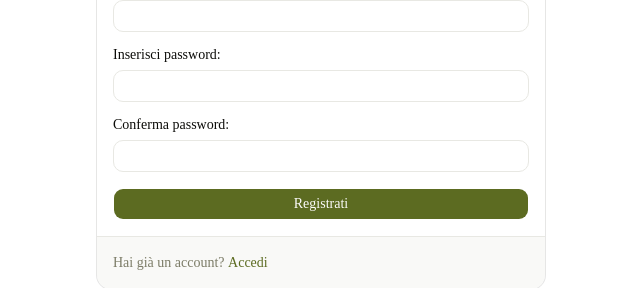
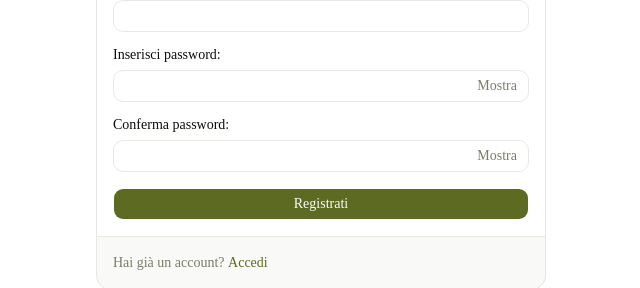
Before and after one commit to Vale3005/booklist, a Next.js app in the folder frontend/: page /register in a window 1280 px wide. Shown: the part 254-542 px from the top of the page, without its empty margins (319-959 px from the left). Built offline with nearby package versions, Linux system fonts and the light colour scheme.

Commit message:
aggiunto mostra password

```diff
--- a/frontend/app/components/DeleteForm.js
+++ b/frontend/app/components/DeleteForm.js
@@ -5,6 +5,7 @@ import { useRouter } from "next/navigation";
 import { Button } from "@/components/ui/button";
 import { Input } from "@/components/ui/input";
 import { Label } from "@/components/ui/label";
+import PasswordInput from "../components/PasswordInput";
 import { Card, CardContent, CardHeader, CardTitle } from "@/components/ui/card";
 
 const endPoint = "http://localhost:8000/api/account";
@@ -89,9 +90,8 @@ export default function DeleteForm() {
         <form onSubmit={elimina} className="space-y-4">
           <div className="space-y-2">
             <Label htmlFor="delete_password">Password attuale:</Label>
-            <Input
+            <PasswordInput
               id="delete_password"
-              type="password"
               value={passwordIniziale}
               autoComplete="current-password"
               onChange={(e) => setPasswordIniziale(e.target.value)}
--- a/frontend/app/components/PasswordForm.js
+++ b/frontend/app/components/PasswordForm.js
@@ -5,6 +5,7 @@ import { useRouter } from "next/navigation";
 import { Button } from "@/components/ui/button";
 import { Input } from "@/components/ui/input";
 import { Label } from "@/components/ui/label";
+import PasswordInput from "../components/PasswordInput";
 import { Card, CardContent, CardHeader, CardTitle } from "@/components/ui/card";
 
 const endPoint = "http://localhost:8000/api/account/password";
@@ -90,9 +91,8 @@ export default function PasswordForm() {
         <form onSubmit={salva} className="space-y-4">
           <div className="space-y-2">
             <Label htmlFor="current_password">Password attuale:</Label>
-            <Input
+            <PasswordInput
               id="current_password"
-              type="password"
               value={passwordIniziale}
               autoComplete="current-password"
               onChange={(e) => setPasswordIniziale(e.target.value)}
@@ -106,8 +106,7 @@ export default function PasswordForm() {
 
           <div className="space-y-2">
             <Label htmlFor="password">Nuova password:</Label>
-            <Input
-              type="password"
+            <PasswordInput
               id="password"
               value={nuovaPassword}
               onChange={(e) => setPassword(e.target.value)}
@@ -122,8 +121,7 @@ export default function PasswordForm() {
             <Label htmlFor="password_confirmation">
               Conferma nuova password:
             </Label>
-            <Input
-              type="password"
+            <PasswordInput
               id="password_confirmation"
               value={confermaPassword}
               onChange={(e) => setConfermaPassword(e.target.value)}
--- /dev/null
+++ b/frontend/app/components/PasswordInput.js
@@ -0,0 +1,26 @@
+"use client";
+
+import { useState } from "react";
+import { Input } from "@/components/ui/input";
+
+export default function PasswordInput(props) {
+    const [mostra, setMostra] = useState(false);
+
+   return (
+  <div className="relative">
+    <Input
+      {...props}
+      type={mostra ? "text" : "password"}
+      className="pr-20"
+    />
+    <button
+      type="button" //va specificato perché sennò sarebbe submit
+      onClick={() => setMostra(!mostra)}
+      className="absolute right-3 top-1/2 -translate-y-1/2 text-sm text-muted-foreground hover:text-foreground"
+      aria-label={mostra ? "Nascondi password" : "Mostra password"}
+    >
+      {mostra ? "Nascondi" : "Mostra"}
+    </button>
+  </div>
+);
+}
--- a/frontend/app/impostazioni/page.js
+++ b/frontend/app/impostazioni/page.js
@@ -6,6 +6,7 @@ import { useState } from "react";
 import ProfileForm from "../components/ProfileForm";
 import PasswordForm from "../components/PasswordForm";
 import DeleteForm from "../components/DeleteForm";
+
 
 const endPoint = "http://localhost:8000/api/user";
 
--- a/frontend/app/login/page.js
+++ b/frontend/app/login/page.js
@@ -5,6 +5,7 @@ import { useState } from "react";
 import { useRouter } from "next/navigation";
 import { Button } from "@/components/ui/button";
 import { Input } from "@/components/ui/input";
+import PasswordInput from "../components/PasswordInput";
 import { Label } from "@/components/ui/label";
 import {
   Card,
@@ -96,8 +97,7 @@ export default function Login() {
 
             <div className="space-y-2">
               <Label htmlFor="exampleInputPassword">Inserisci password:</Label>
-              <Input
-                type="password"
+              <PasswordInput
                 id="exampleInputPassword"
                 value={password}
                 onChange={(e) => setPassword(e.target.value)}
--- a/frontend/app/register/page.js
+++ b/frontend/app/register/page.js
@@ -4,6 +4,7 @@ import Link from "next/link";
 import { useState } from "react";
 import { useRouter } from "next/navigation";
 import { Button } from "@/components/ui/button";
+import PasswordInput from "../components/PasswordInput";
 import { Input } from "@/components/ui/input";
 import { Label } from "@/components/ui/label";
 import {
@@ -108,8 +109,8 @@ export default function Register() {
 
             <div className="space-y-2">
               <Label htmlFor="exampleInputPassword">Inserisci password:</Label>
-              <Input
-                type="password"
+              <PasswordInput
+
                 id="exampleInputPassword"
                 autoComplete="new-password"
                 value={password}
@@ -122,8 +123,8 @@ export default function Register() {
 
             <div className="space-y-2">
               <Label htmlFor="exampleInputPassword1">Conferma password:</Label>
-              <Input
-                type="password"
+              <PasswordInput
+
                 id="exampleInputPassword1"
                 autoComplete="new-password"
                 value={passwordConfirm}
```
